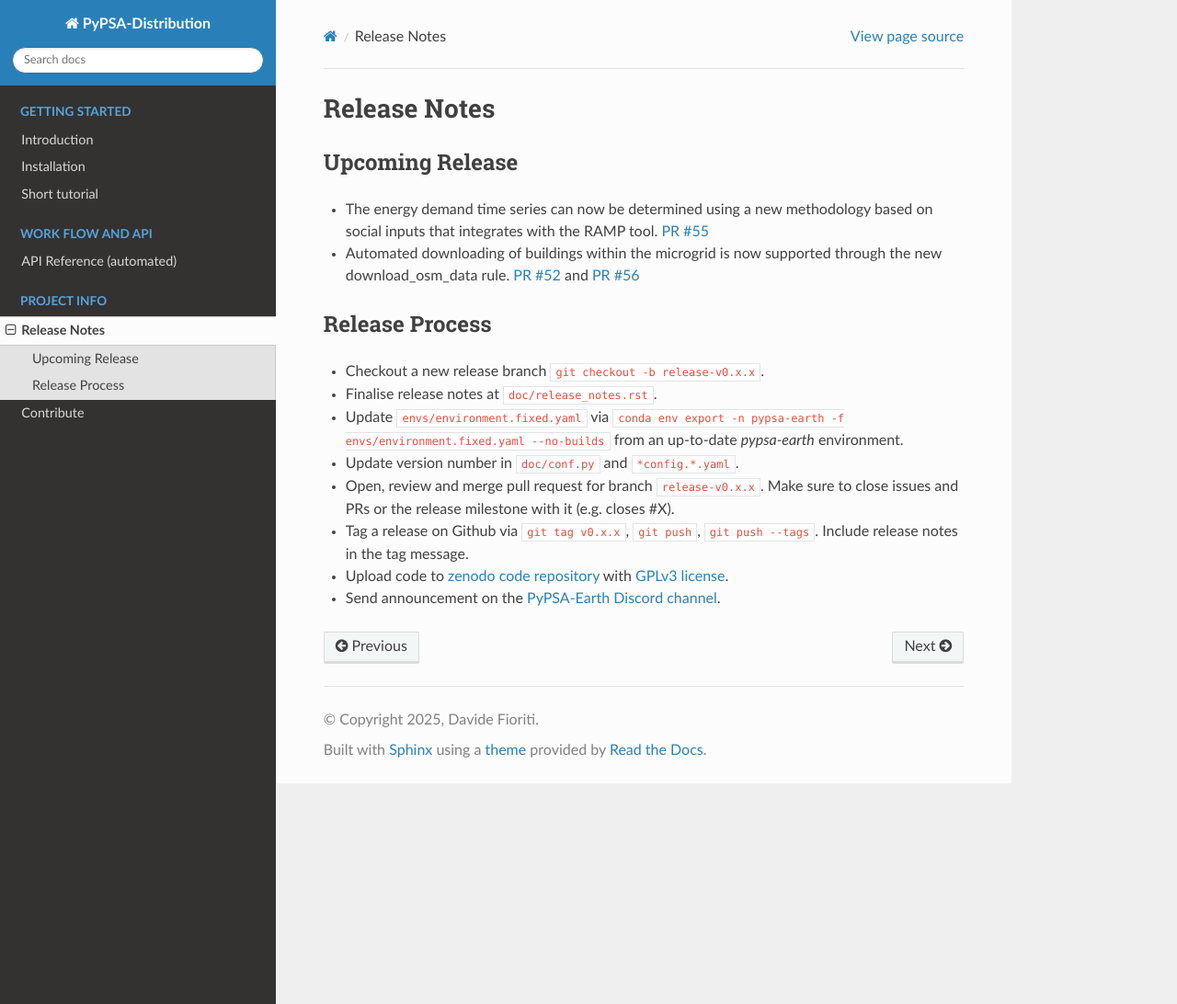
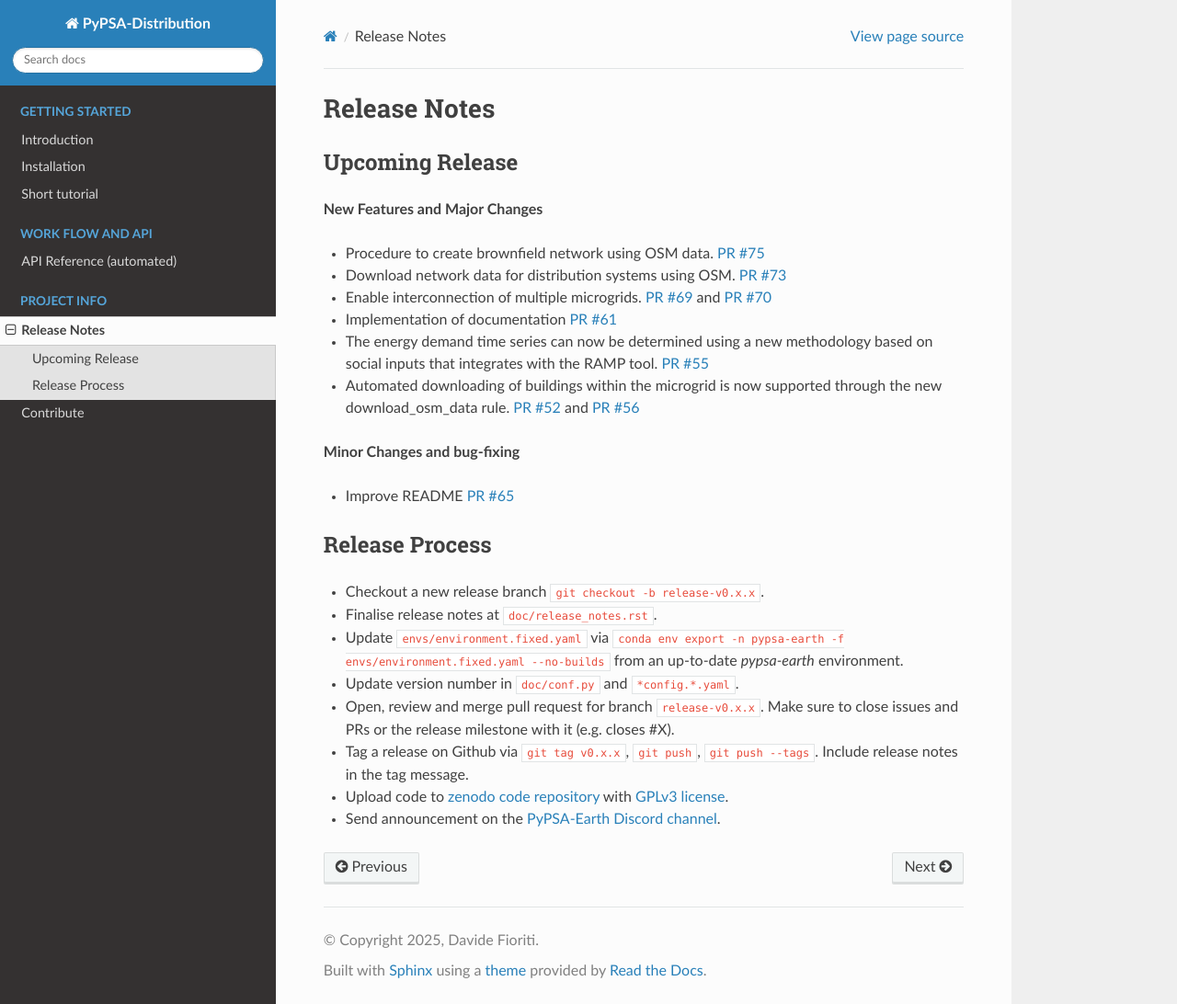
Before and after one commit to pypsa-meets-earth/pypsa-distribution, a Sphinx documentation site: the page built from doc/release_notes.rst, in a window 1280 px wide and 1092 px high. Shown: the whole window at 92% size. Built offline with Sphinx 7.4.7 and the Read the Docs theme 3.1.0, drawn with Linux system fonts in a browser that asks for light colours; pages that are not in the unit, such as notebooks, are missing from menus.

Commit message:
Update release notes

```diff
--- a/doc/release_notes.rst
+++ b/doc/release_notes.rst
@@ -11,10 +11,23 @@ Release Notes
 Upcoming Release
 ================
 
+**New Features and Major Changes**
+
+* Procedure to create brownfield network using OSM data. `PR #75 <https://github.com/pypsa-meets-earth/pypsa-distribution/pull/75>`__
+
+* Download network data for distribution systems using OSM. `PR #73 <https://github.com/pypsa-meets-earth/pypsa-distribution/pull/73>`__
+
+* Enable interconnection of multiple microgrids. `PR #69 <https://github.com/pypsa-meets-earth/pypsa-distribution/pull/69>`__ and `PR #70 <https://github.com/pypsa-meets-earth/pypsa-distribution/pull/70>`__
+
+* Implementation of documentation `PR #61 <https://github.com/pypsa-meets-earth/pypsa-distribution/pull/61>`__
+
 * The energy demand time series can now be determined using a new methodology based on social inputs that integrates with the RAMP tool. `PR #55 <https://github.com/pypsa-meets-earth/pypsa-distribution/pull/55>`__
 
 * Automated downloading of buildings within the microgrid is now supported through the new download_osm_data rule. `PR #52 <https://github.com/pypsa-meets-earth/pypsa-distribution/pull/52>`__ and `PR #56 <https://github.com/pypsa-meets-earth/pypsa-distribution/pull/56>`__
 
+**Minor Changes and bug-fixing**
+
+* Improve README `PR #65 <https://github.com/pypsa-meets-earth/pypsa-distribution/pull/65>`__
 
 
 Release Process
```
